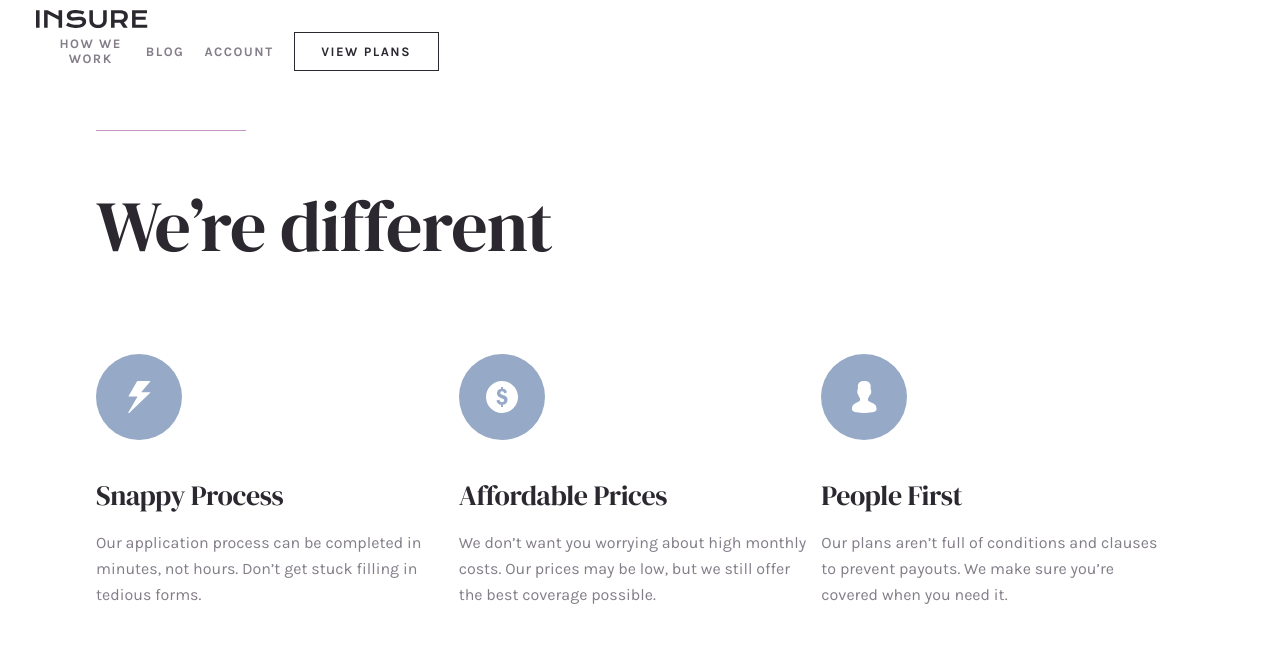
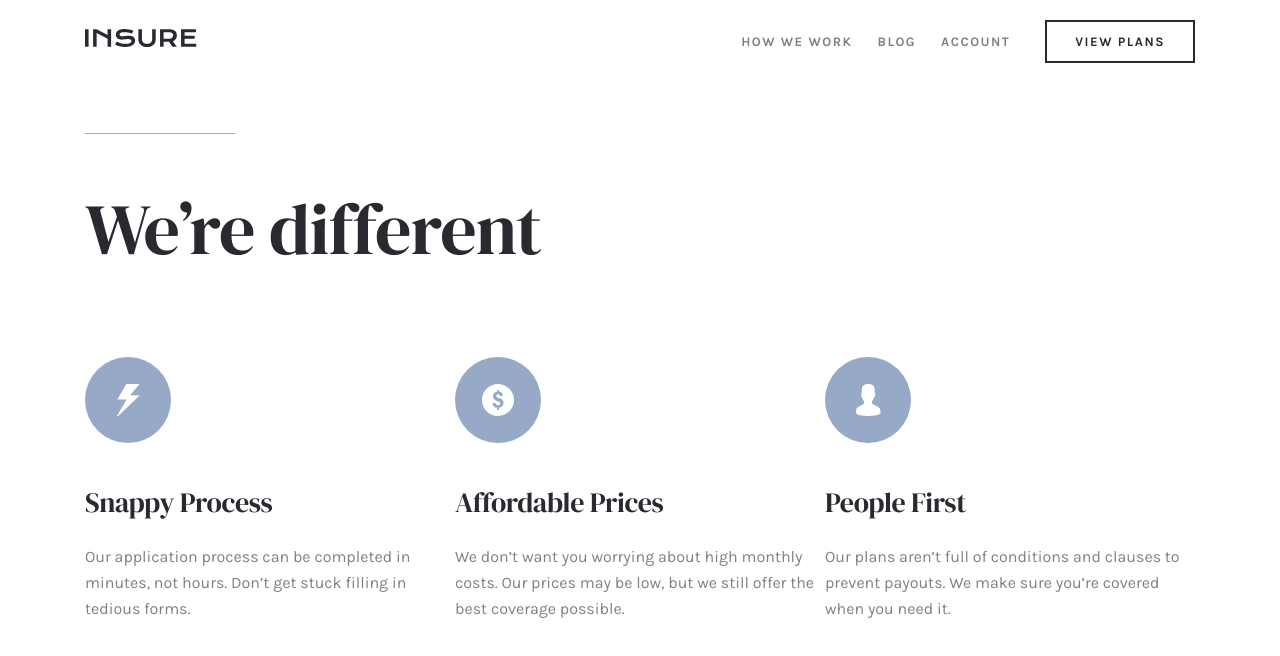
Before and after one commit to Doniyorbek-Coder/nav-and-different, a plain HTML site: page index.html in a window 1280 px wide. Drawn offline with Linux system fonts and the light colour scheme.

Commit message:
some deficiencies were corrected

```diff
--- a/css/main.css
+++ b/css/main.css
@@ -1,63 +1,90 @@
-* {
-  margin: 0;
-  padding: 0;
+html {
+  box-sizing: border-box;
 }
 
-header {
-  height: 80px;
-  align-items: center;
-  display: flex;
+*,
+*::before,
+*::after {
+  box-sizing: inherit;
 }
+
+body {
+  padding: 0;
+  margin: 0;
+  font-family: "Karla", "Arial", sans-serif;
+  font-size: 16px;
+  line-height: 26px;
+  background-color: #fff;
+  color: #837d88;
+}
+
+img {
+  max-width: 100%;
+  height: auto;
+}
+
 .container {
-  width: 100%;
-  padding-right: 15px;
-  padding-left: 15px;
+  max-width: 1150px;
+  padding-left: 20px;
+  padding-right: 20px;
+  margin-left: auto;
   margin-right: auto;
-  margin-left: auto;
-  max-width: 85%;
 }
-.navbar {
+
+/* SITENAV */
+
+.site-nav {
+  padding-top: 20px;
+  padding-bottom: 20px;
+}
+
+.site-nav-container {
   display: flex;
   justify-content: space-between;
   align-items: center;
 }
+
 .navbar-nav {
   display: flex;
-  justify-content: space-between;
-  list-style: none;
   align-items: center;
+  padding: 0;
+  margin: 0;
+  list-style-type: none;
+  font-size: 13px;
+  line-height: 15.2px;
+  text-transform: uppercase;
+  font-weight: bold;
+  letter-spacing: 1.5px;
 }
+
 .nav-item {
-  margin-left: 20px;
+  margin-left: 25px;
 }
+
 .nav-link {
-  display: block;
+  color: #837d88;
   text-decoration: none;
-  font-family: "Karla";
-  font-style: normal;
-  font-weight: bold;
-  font-size: 13px;
-  line-height: 15px;
-  text-align: center;
-  letter-spacing: 1.5px;
-  color: #837d88;
-  display: flex;
-  align-items: center;
-  justify-content: center;
+  transition: background-color 0.3s ease, color 0.3s ease;
 }
 .view-plans {
-  width: 143px;
-  height: 37px;
-  border: 1.5px #2c2830 solid;
-  color: #2c2830 !important;
+  margin-left: 35px;
 }
 .nav-link:hover {
   color: #2c2830;
 }
-.view-plans:hover {
-  color: white !important;
+
+.view-plans .nav-link {
+  display: block;
+  padding: 12px 28px;
+  border: 2px solid #2c2830;
+  color: #2c2830;
+}
+
+.view-plans .nav-link:hover {
+  color: white;
   background-color: #2c2830;
 }
+
 /* section */
 .line {
   margin-top: 50px;
--- a/index.html
+++ b/index.html
@@ -5,6 +5,7 @@
     <meta http-equiv="X-UA-Compatible" content="IE=edge" />
     <meta name="viewport" content="width=device-width, initial-scale=1.0" />
     <title>Frontend Mentor | Insure landing page</title>
+    <link rel="stylesheet" href="css/normalize.css" />
     <link rel="stylesheet" href="css/main.css" />
     <link
       rel="icon"
@@ -23,7 +24,9 @@
     <header class="site-header">
       <nav class="site-nav">
         <div class="container site-nav-container">
-          <a class="navbar-brand" href="#"><img src="img/logo.svg" alt="" /></a>
+          <a class="logo" href="#"
+            ><img class="logo-img" src="img/logo.svg" alt=""
+          /></a>
 
           <ul class="navbar-nav">
             <li class="nav-item">
@@ -35,8 +38,8 @@
             <li class="nav-item">
               <a class="nav-link" href="#">ACCOUNT</a>
             </li>
-            <li class="nav-item">
-              <a class="nav-link view-plans" href="#">VIEW PLANS</a>
+            <li class="nav-item view-plans">
+              <a class="nav-link" href="#">VIEW PLANS</a>
             </li>
           </ul>
         </div>
```
